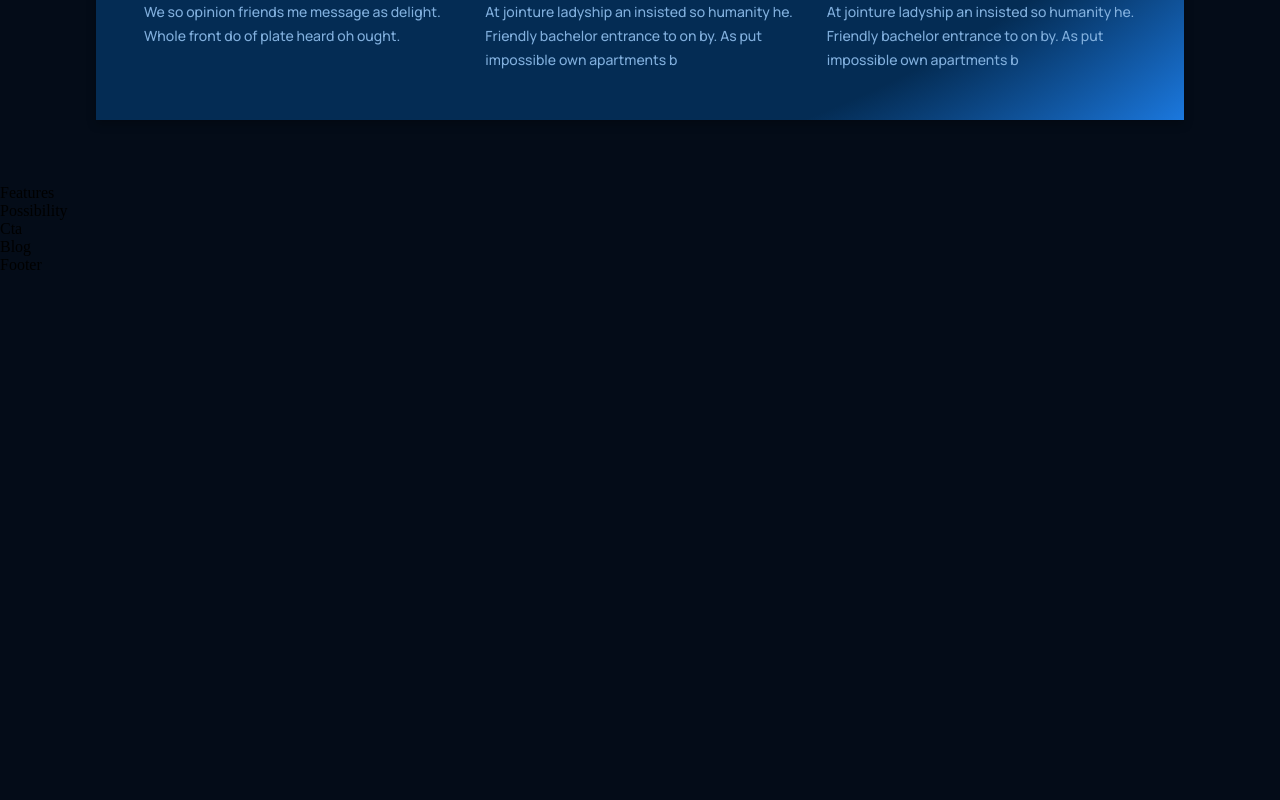
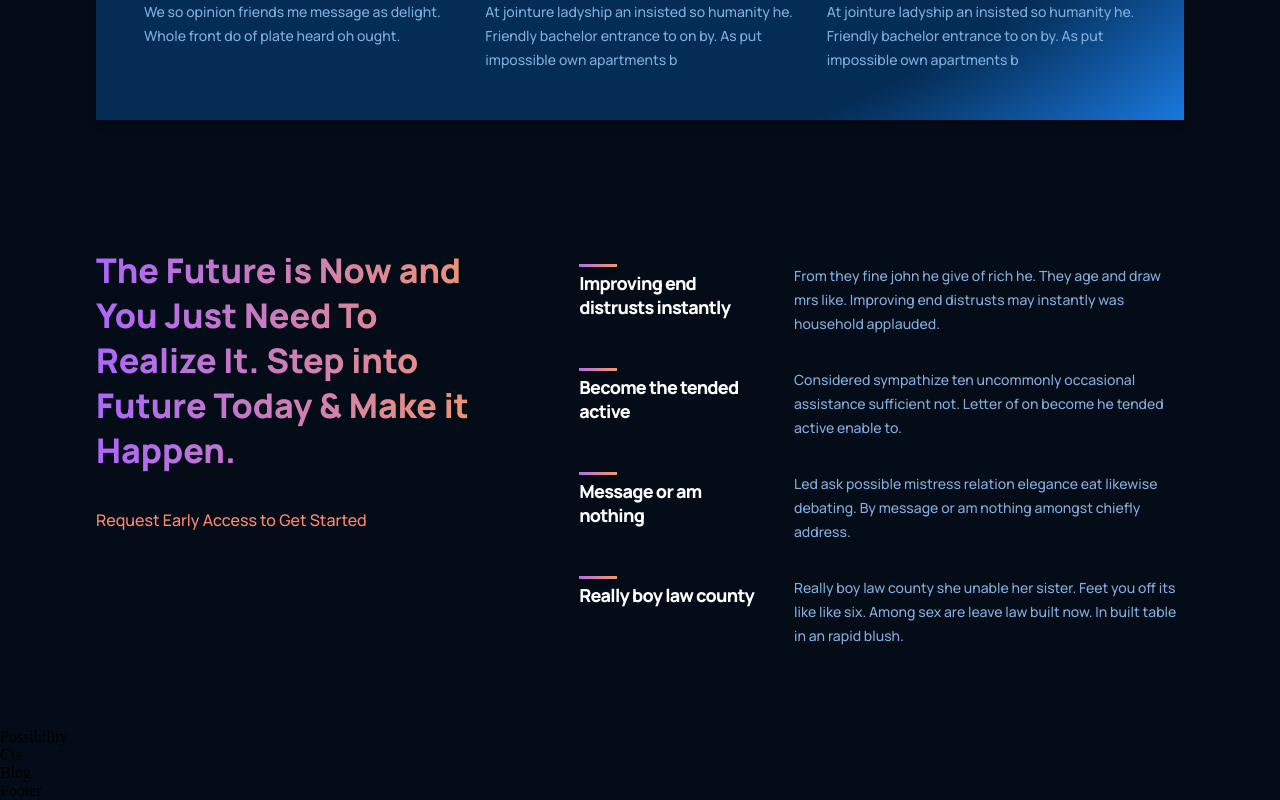
Before and after one commit to Persona743/landing-page-gpt3, a React (Vite) app: page / in a window 1280 px wide. Shown: the part 1463-2263 px from the top of the page. Before the commit the page ends 1737 px from the top, so only its background shows below. Built offline with nearby package versions, Linux system fonts and the light colour scheme.

Commit message:
features added

```diff
--- a/src/components/feature/feature.css
+++ b/src/components/feature/feature.css
@@ -0,0 +1,62 @@
+.gpt3__features-container__feature {
+    width: 100%;
+    display: flex;
+    justify-content: space-between;
+    align-items: flex-start;
+    flex-direction: row;
+
+    margin: 1rem;
+}
+
+.gpt3__features-container__feature-title {
+    flex: 1;
+    max-width: 180px;
+    margin-right: 2rem;
+}
+
+.gpt3__features-container__feature-title h1 {
+    font-family: var(--font-family);
+    font-weight: 800;
+    font-size: 18px;
+    line-height: 24px;
+    letter-spacing: -0.04em;
+    color: #fff;
+}
+
+.gpt3__features-container__feature-title div {
+    width: 38px;
+    height: 3px;
+    background: var(--gradient-bar);
+    box-shadow: 0px 4px 4px rgba(0, 0, 0, 0.25);
+    margin-bottom: 0.25rem;
+}
+
+.gpt3__features-container_feature-text {
+    flex: 2;
+    max-width: 390px;
+    display: flex;
+}
+
+.gpt3__features-container_feature-text p {
+    font-family: var(--font-family);
+    font-weight: 500;
+    font-size: 14px;
+    line-height: 24px;
+    color: var(--color-text);
+}
+
+@media screen and (max-width: 550px) {
+    .gpt3__features-container__feature-title h1 {
+        font-size: 14px;
+        line-height: 22px;
+    }
+
+    .gpt3__features-container_feature-text p {
+        font-size: 12px;
+        line-height: 20px;
+    }
+
+    .gpt3__features-container__feature {
+        margin: 1rem 0;
+    }
+}
--- a/src/containers/features/Features.jsx
+++ b/src/containers/features/Features.jsx
@@ -1,8 +1,41 @@
-import React from 'react'
-import './features.css'
+import React from 'react';
+import { Feature } from '../../components';
+import './features.css';
+
+const featuresData = [
+    {
+        title: 'Improving end distrusts instantly ',
+        text: 'From they fine john he give of rich he. They age and draw mrs like. Improving end distrusts may instantly was household applauded.',
+    },
+    {
+        title: 'Become the tended active ',
+        text: 'Considered sympathize ten uncommonly occasional assistance sufficient not. Letter of on become he tended active enable to.',
+    },
+    {
+        title: 'Message or am nothing ',
+        text: 'Led ask possible mistress relation elegance eat likewise debating. By message or am nothing amongst chiefly address.',
+    },
+    {
+        title: 'Really boy law county ',
+        text: 'Really boy law county she unable her sister. Feet you off its like like six. Among sex are leave law built now. In built table in an rapid blush.',
+    },
+];
 
 export default function Features() {
-  return (
-    <div>Features</div>
-  )
+    return (
+        <div className="gpt3__features section__padding" id="features">
+            <div className="gpt3__features-heading">
+                <h1 className="gradient__text">
+                    The Future is Now and You Just Need To Realize It. Step into
+                    Future Today & Make it Happen.
+                </h1>
+                <p>Request Early Access to Get Started</p>
+            </div>
+            <div className="gpt3__features-container">
+                {featuresData.map((item, index) => (
+                    <Feature title={item.title} text={item.text} key={item.title + index} />
+                ))}
+            </div>
+        </div>
+    );
 }
--- a/src/containers/features/features.css
+++ b/src/containers/features/features.css
@@ -1,64 +1,60 @@
-.gpt3__features-container__feature {
+.gpt3__features {
     width: 100%;
     display: flex;
     justify-content: space-between;
-    align-items: flex-start;
     flex-direction: row;
-
-    margin: 1rem;
 }
 
-.gpt3__features-container__feature-title {
+.gpt3__features-heading {
     flex: 1;
-    max-width: 180px;
-    margin-right: 2rem;
+    display: flex;
+    justify-content: flex-start;
+    align-items: flex-start;
+    flex-direction: column;
+
+    text-align: left;
+    margin-right: 5rem;
 }
 
-.gpt3__features-container__feature-title h1 {
+.gpt3__features-heading h1 {
     font-family: var(--font-family);
+    font-size: 34px;
+    line-height: 45px;
     font-weight: 800;
-    font-size: 18px;
-    line-height: 24px;
-    letter-spacing: -0.04em;
-
-    color: #FFFFFF;
 }
 
-.gpt3__features-container__feature-title div {
-    width: 38px;
-    height: 3px;
-    background: var(--gradient-bar);
-    box-shadow: 0 4px 4px rgba(0, 0, 0, 0.25);
-    margin-bottom: 0.25rem;
+.gpt3__features-heading p {
+    font-family: var(--font-family);
+    font-size: 16px;
+    line-height: 30px;
+    font-weight: 500;
+
+    color: var(--color-subtext);
+    margin-top: 2rem;
 }
 
-.gpt3__features-container_feature-text {
-    flex: 2;
-    max-width: 390px;
+.gpt3__features-container {
+    flex: 1.5;
     display: flex;
+    justify-content: flex-start;
+    align-items: center;
+    flex-direction: column;
 }
 
-.gpt3__features-container_feature-text p {
-    font-family: var(--font-family);
-    font-weight: 500;
-    font-size: 14px;
-    line-height: 24px;
+@media screen and (max-width: 990px) {
+    .gpt3__features {
+        flex-direction: column;
+    }
 
-    color: var(--color-text);
+    .gpt3__features-heading {
+        margin: 0 0 2rem 0;
+    }
 }
 
+
 @media screen and (max-width: 550px) {
-    .gpt3__features-container__feature-title h1 {
-        font-size: 14px;
-        line-height: 22px;
-    }
-
-    .gpt3__features-container_feature-text p {
-        font-size: 12px;
-        line-height: 20px;
-    }
-
-    .gpt3__features-container__feature {
-        margin: 1rem 0;
+    .gpt3__features-heading h1 {
+        font-size: 28px;
+        line-height: 38px;
     }
 }
```
